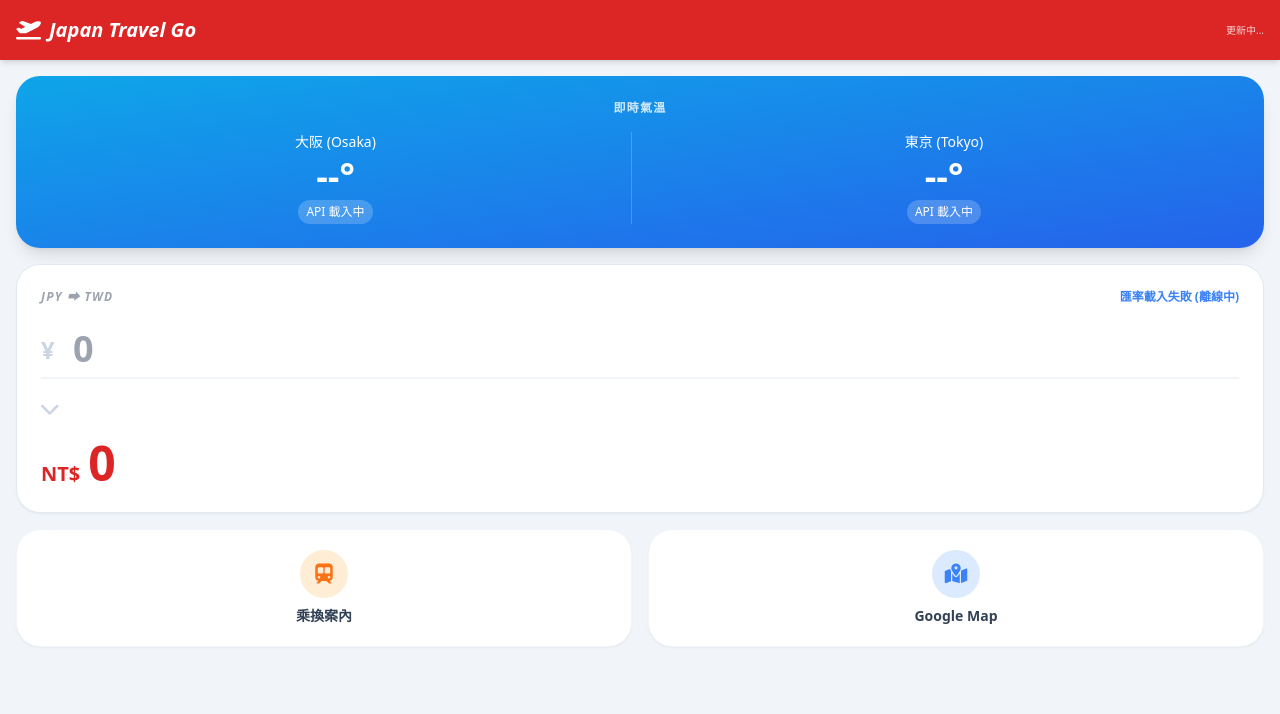
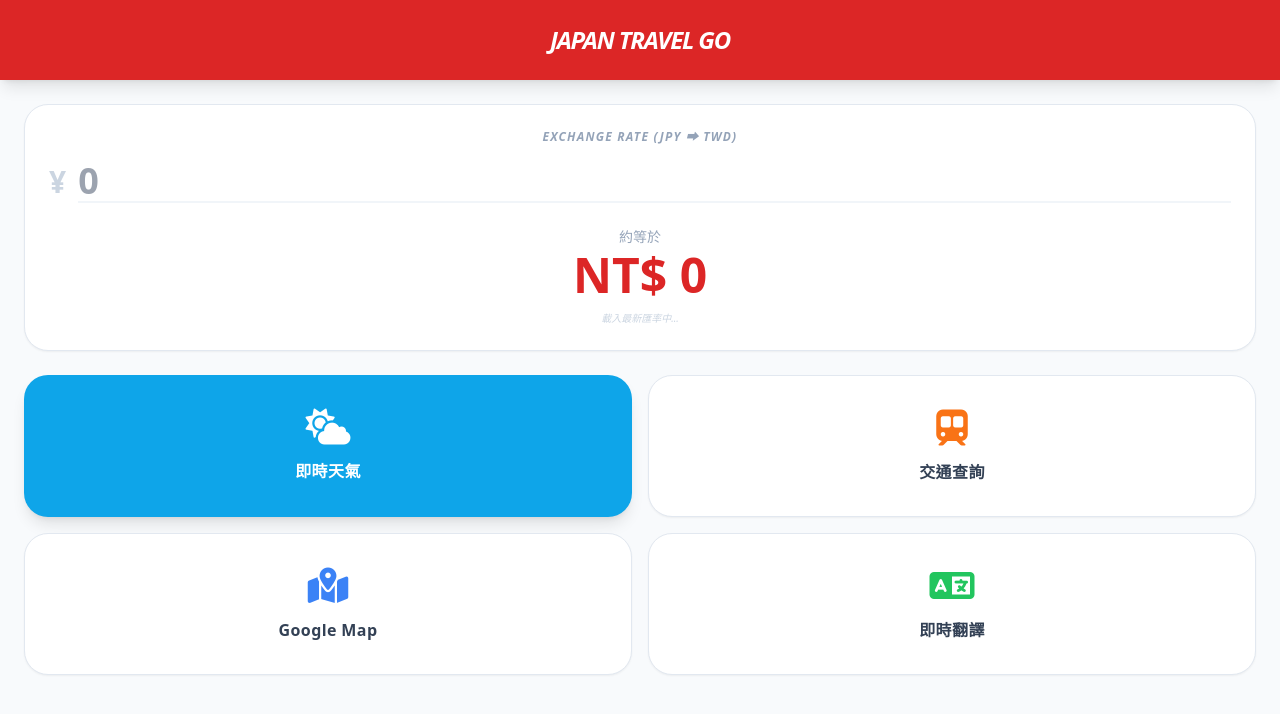
Before and after one commit to huang1595158356-hash/app, a plain HTML site: page index.html in a window 1280 px wide. Drawn offline with nearby package versions, Linux system fonts and the light colour scheme; no server answers.

Commit message:
Update index.html

```diff
--- a/index.html
+++ b/index.html
@@ -3,128 +3,72 @@
 <head>
     <meta charset="UTF-8">
     <meta name="viewport" content="width=device-width, initial-scale=1.0, maximum-scale=1.0, user-scalable=no">
-    <title>日本旅遊助手</title>
-    <link rel="manifest" href="manifest.json">
+    <title>日本旅遊小助手 Pro</title>
     <script src="https://cdn.tailwindcss.com"></script>
     <link rel="stylesheet" href="https://cdnjs.cloudflare.com/ajax/libs/font-awesome/6.0.0/css/all.min.css">
     <style>
-        body { -webkit-tap-highlight-color: transparent; }
-        .glass-card { background: rgba(255, 255, 255, 0.9); backdrop-filter: blur(10px); }
+        .page { display: none; }
+        .page.active { display: block; }
+        /* 優化手機點擊效果 */
+        button, a { -webkit-tap-highlight-color: transparent; }
+        body { -webkit-user-select: none; }
     </style>
 </head>
-<body class="bg-slate-100 font-sans mb-10">
+<body class="bg-slate-50 font-sans text-slate-900">
 
-    <nav class="bg-red-600 text-white p-4 shadow-md sticky top-0 z-50 flex justify-between items-center">
-        <h1 class="text-xl font-bold italic"><i class="fa-solid fa-plane-departure mr-2"></i>Japan Travel Go</h1>
-        <span id="update-time" class="text-[10px] opacity-80 text-right leading-none">更新中...</span>
-    </nav>
+    <div id="home" class="page active">
+        <header class="bg-red-600 text-white p-6 text-center shadow-lg sticky top-0 z-10">
+            <h1 class="text-2xl font-black italic tracking-tighter">JAPAN TRAVEL GO</h1>
+        </header>
 
-    <main class="p-4 space-y-4">
-
-        <section class="bg-gradient-to-br from-sky-500 to-blue-600 rounded-3xl shadow-lg p-6 text-white">
-            <h2 class="text-xs font-bold opacity-80 uppercase mb-4 tracking-widest text-center">即時氣溫</h2>
-            <div class="grid grid-cols-2 gap-4">
-                <div class="text-center border-r border-white/20">
-                    <p class="text-sm font-medium mb-1">大阪 (Osaka)</p>
-                    <p class="text-4xl font-extrabold" id="temp-osaka">--°</p>
-                    <p class="text-xs mt-1 bg-white/20 py-1 px-2 rounded-full inline-block" id="desc-osaka">讀取中...</p>
+        <main class="p-6 space-y-6">
+            <section class="bg-white rounded-3xl p-6 shadow-sm border border-slate-200">
+                <p class="text-xs font-bold text-slate-400 mb-4 tracking-widest text-center italic">EXCHANGE RATE (JPY ⮕ TWD)</p>
+                <div class="flex items-center space-x-3 mb-4">
+                    <span class="text-3xl font-bold text-slate-300">¥</span>
+                    <input type="number" id="jpy" class="w-full text-4xl font-bold outline-none border-b-2 border-slate-100 focus:border-red-500 transition-colors" placeholder="0" inputmode="decimal">
                 </div>
-                <div class="text-center">
-                    <p class="text-sm font-medium mb-1">東京 (Tokyo)</p>
-                    <p class="text-4xl font-extrabold" id="temp-tokyo">--°</p>
-                    <p class="text-xs mt-1 bg-white/20 py-1 px-2 rounded-full inline-block" id="desc-tokyo">讀取中...</p>
-                </div>
-            </div>
-        </section>
-
-        <section class="bg-white rounded-3xl shadow-sm p-6 border border-slate-200">
-            <div class="flex justify-between items-center mb-4">
-                <h2 class="text-gray-400 text-xs font-bold uppercase tracking-widest italic">JPY ⮕ TWD</h2>
-                <span class="text-xs text-blue-500 font-bold" id="rate-display">匯率載入中...</span>
-            </div>
-            <div class="space-y-4">
-                <div class="relative">
-                    <span class="absolute left-0 top-1/2 -translate-y-1/2 text-2xl font-bold text-slate-300">¥</span>
-                    <input type="number" id="jpyInput" pattern="\d*" inputmode="decimal"
-                           class="w-full text-4xl font-bold border-b-2 border-slate-100 focus:border-red-500 outline-none py-2 pl-8"
-                           placeholder="0">
-                </div>
-                <div class="flex items-center text-slate-300">
-                    <i class="fa-solid fa-chevron-down text-xl"></i>
-                </div>
-                <div class="flex items-baseline space-x-2">
-                    <span class="text-xl font-bold text-red-600">NT$</span>
-                    <span class="text-5xl font-black text-red-600" id="twdOutput">0</span>
-                </div>
+                <div class="flex flex-col items-center justify-center pt-2">
+                    <span class="text-sm text-slate-400 mb-1">約等於</span>
+                    <div class="text-5xl font-black text-red-600">NT$ <span id="twd">0</span></div>
+                    <p id="rate-info" class="text-[10px] text-slate-300 mt-3 italic">載入最新匯率中...</p>
                 </div>
             </section>
 
             <div class="grid grid-cols-2 gap-4">
-            <a href="https://www.jorudan.co.jp/" target="_blank" class="bg-white p-5 rounded-3xl shadow-sm border border-slate-100 flex flex-col items-center">
-                <div class="w-12 h-12 bg-orange-100 rounded-full flex items-center justify-center mb-2">
-                    <i class="fa-solid fa-train-subway text-orange-500 text-xl"></i>
-                </div>
-                <span class="text-sm font-bold text-slate-700">乘換案內</span>
+                <button onclick="showWeather()" class="bg-sky-500 text-white rounded-3xl p-8 shadow-lg flex flex-col items-center active:scale-95 transition-transform">
+                    <i class="fa-solid fa-cloud-sun text-4xl mb-3"></i>
+                    <span class="font-bold tracking-wide">即時天氣</span>
+                </button>
+
+                <a href="https://www.jorudan.co.jp/" target="_blank" class="bg-white text-slate-700 rounded-3xl p-8 shadow-sm border border-slate-200 flex flex-col items-center active:scale-95 transition-transform">
+                    <i class="fa-solid fa-train-subway text-orange-500 text-4xl mb-3"></i>
+                    <span class="font-bold tracking-wide">交通查詢</span>
                 </a>
-            <a href="https://www.google.com/maps" target="_blank" class="bg-white p-5 rounded-3xl shadow-sm border border-slate-100 flex flex-col items-center">
-                <div class="w-12 h-12 bg-blue-100 rounded-full flex items-center justify-center mb-2">
-                    <i class="fa-solid fa-map-location-dot text-blue-500 text-xl"></i>
-                </div>
-                <span class="text-sm font-bold text-slate-700">Google Map</span>
+
+                <a href="https://www.google.com/maps" target="_blank" class="bg-white text-slate-700 rounded-3xl p-8 shadow-sm border border-slate-200 flex flex-col items-center active:scale-95 transition-transform">
+                    <i class="fa-solid fa-map-location-dot text-blue-500 text-4xl mb-3"></i>
+                    <span class="font-bold tracking-wide">Google Map</span>
+                </a>
+
+                <a href="https://translate.google.com/?sl=zh-TW&tl=ja" target="_blank" class="bg-white text-slate-700 rounded-3xl p-8 shadow-sm border border-slate-200 flex flex-col items-center active:scale-95 transition-transform">
+                    <i class="fa-solid fa-language text-green-500 text-4xl mb-3"></i>
+                    <span class="font-bold tracking-wide">即時翻譯</span>
                 </a>
             </div>
+        </main>
+    </div>
 
-    </main>
+    <div id="weather" class="page min-h-screen bg-sky-600 text-white">
+        <header class="p-6 flex items-center bg-sky-700/40 sticky top-0 z-10 backdrop-blur-md">
+            <button onclick="showHome()" class="text-2xl mr-4 active:opacity-50 transition-opacity"><i class="fa-solid fa-chevron-left"></i></button>
+            <h2 class="text-xl font-bold italic tracking-wider">WEATHER CENTER</h2>
+        </header>
 
-    <script>
-        // --- 設定與初始化 ---
-        const API_KEY = '25a54155dd027a7abd3f8c19a521a5f6';
-        let currentRate = 0.211; // 預設匯率
-
-        // 1. 即時匯率 API (免 Key)
-        async function updateRate() {
-            try {
-                const res = await fetch('https://open.er-api.com/v6/latest/JPY');
-                const data = await res.json();
-                currentRate = data.rates.TWD;
-                document.getElementById('rate-display').innerText = `1 JPY = ${currentRate.toFixed(4)} TWD`;
-            } catch (e) {
-                document.getElementById('rate-display').innerText = "匯率載入失敗 (離線中)";
-            }
-        }
-
-        // 2. 匯率計算邏輯
-        const jpyInput = document.getElementById('jpyInput');
-        const twdOutput = document.getElementById('twdOutput');
-        jpyInput.addEventListener('input', (e) => {
-            const val = e.target.value;
-            twdOutput.innerText = val ? Math.round(val * currentRate).toLocaleString() : '0';
-        });
-
-        // 3. 即時天氣 API
-        async function fetchWeather(city, tempId, descId) {
-            try {
-                const response = await fetch(`https://api.openweathermap.org/data/2.5/weather?q=${city},JP&units=metric&appid=${API_KEY}&lang=zh_tw`);
-                const data = await response.json();
-                if(data.main) {
-                    document.getElementById(tempId).innerText = `${Math.round(data.main.temp)}°`;
-                    document.getElementById(descId).innerText = data.weather[0].description;
-                    document.getElementById('update-time').innerHTML = `更新於<br>${new Date().toLocaleTimeString()}`;
-                }
-            } catch (error) {
-                document.getElementById(descId).innerText = "API 載入中";
-            }
-        }
-
-        // 啟動功能
-        updateRate();
-        fetchWeather('Osaka', 'temp-osaka', 'desc-osaka');
-        fetchWeather('Tokyo', 'temp-tokyo', 'desc-tokyo');
-
-        // PWA 支援
-        if ('serviceWorker' in navigator) {
-            navigator.serviceWorker.register('sw.js');
-        }
-    </script>
-</body>
-</html>
+        <div class="p-6 space-y-4">
+            <div class="bg-white/10 backdrop-blur-xl rounded-3xl p-6 border border-white/20 shadow-xl">
+                <div class="flex justify-between items-center mb-6">
+                    <span class="text-xs font-bold tracking-widest"><i class="fa-solid fa-location-crosshairs mr-2"></i>CURRENT LOCATION</span>
+                    <button onclick="getGPS()" class="bg-white text-sky-600 text-xs font-bold px-5 py-2 rounded-full shadow-lg active:scale-90 transition-transform">更新定位</button>
+                </div>
+                <div class="text-center py-4">
```
Lines whose indentation alone changed are shown as unchanged.
